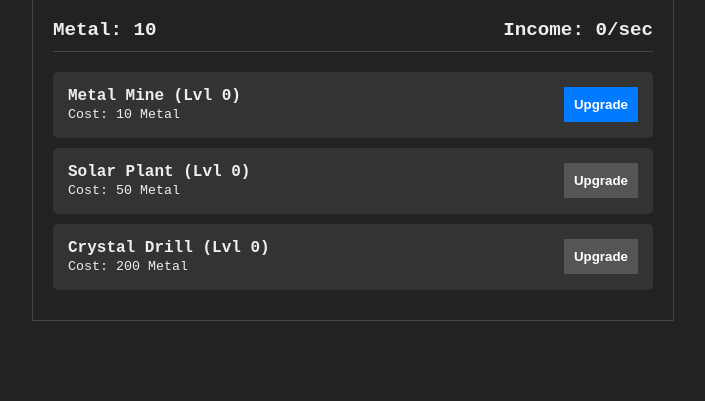
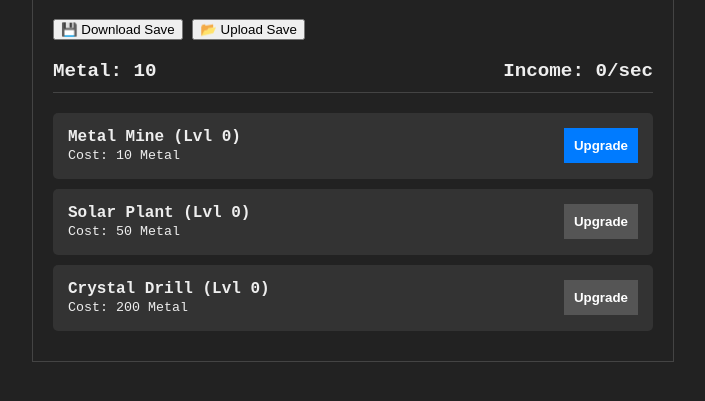
Before and after one commit to joaodperes/Stardust, a plain HTML site: page spacecolony.html in a window 1280 px wide. Shown: the part 113-514 px from the top of the page, without its empty margins (287-992 px from the left). Drawn offline with Linux system fonts and the light colour scheme.

Commit message:
Added save/load from local json

```diff
--- a/spacecolony.html
+++ b/spacecolony.html
@@ -21,6 +21,11 @@
 
 <div class="container">
     <h1>🚀 Colony Command</h1>
+        <div style="margin-bottom: 20px;">
+        <button onclick="downloadSave()">💾 Download Save</button>
+        <input type="file" id="upload-input" style="display:none" onchange="uploadSave(event)">
+        <button onclick="document.getElementById('upload-input').click()">📂 Upload Save</button>
+    </div>
 
     <div class="resource-bar">
         <div class="res-item">Metal: <span id="metal-display">0</span></div>
@@ -32,48 +37,26 @@
 </div>
 
 <script>
-    // --- 1. THE DATA (STATE) ---
-    // This holds all the numbers that matter.
+    // --- 1. THE DATA ---
     let gameData = {
         metal: 10,
         buildings: {
-            mine: {
-                name: "Metal Mine",
-                level: 0,
-                baseCost: 10,
-                baseProd: 5
-            },
-            solar: {
-                name: "Solar Plant",
-                level: 0,
-                baseCost: 50,
-                baseProd: 5 // Just an example, maybe this boosts energy later?
-            },
-            crystal: {
-                name: "Crystal Drill",
-                level: 0,
-                baseCost: 200,
-                baseProd: 10 // Placeholder for future resource
-            }
+            mine: { name: "Metal Mine", level: 0, baseCost: 10, baseProd: 5 },
+            solar: { name: "Solar Plant", level: 0, baseCost: 50, baseProd: 5 },
+            crystal: { name: "Crystal Drill", level: 0, baseCost: 200, baseProd: 10 }
         },
         lastTick: Date.now()
     };
 
     // --- 2. THE LOGIC ---
-    // Functions that calculate numbers but don't touch the screen.
-
     function getProduction() {
-        // Income = Level * Base Production
-        // If Mine is level 5, income is 5 * 1 = 5 per second.
         let mineProd = gameData.buildings.mine.level * gameData.buildings.mine.baseProd;
         let solarProd = gameData.buildings.solar.level * gameData.buildings.solar.baseProd;
         let crystalProd = gameData.buildings.crystal.level * gameData.buildings.crystal.baseProd;
-
         return mineProd + solarProd + crystalProd;
     }
 
     function getCost(buildingKey) {
-        // Cost increases by 1.5x for every level
         let b = gameData.buildings[buildingKey];
         return Math.floor(b.baseCost * Math.pow(1.5, b.level));
     }
@@ -83,93 +66,144 @@
         if (gameData.metal >= cost) {
             gameData.metal -= cost;
             gameData.buildings[key].level++;
-            updateUI(); // Refresh screen immediately after click
+            // We don't need to call a render function here anymore,
+            // because the loop handles the text updates automatically!
         }
     }
 
-    // --- SAVING & LOADING ---
-
     function saveGame() {
-        // Convert our object to a text string and save it to the browser
         localStorage.setItem("spaceColonySave", JSON.stringify(gameData));
     }
 
     function loadGame() {
         let savedGame = JSON.parse(localStorage.getItem("spaceColonySave"));
-
-        // If a save exists, load it!
         if (savedGame !== null) {
             gameData = savedGame;
-
-            // --- OFFLINE PROGRESS ---
-            // Calculate time passed since we last saved
             let now = Date.now();
             let secondsOffline = (now - gameData.lastTick) / 1000;
-
-            // Safety check: Don't give resources if it's been less than 1 second
             if (secondsOffline > 1) {
                 let offlineIncome = getProduction() * secondsOffline;
                 gameData.metal += offlineIncome;
-                alert("Welcome back! You were gone for " + Math.floor(secondsOffline) + " seconds.\nYou earned " + Math.floor(offlineIncome) + " Metal.");
+                // alert("Welcome back..."); // Commented out to be less annoying while testing
             }
         }
     }
 
-    // --- 3. THE ENGINE (LOOP) ---
-    // This runs automatically every 100 milliseconds (0.1 seconds)
-    setInterval(function() {
-        let now = Date.now();
-        // Calculate how much time passed in seconds (e.g., 0.1s)
-        let deltaTime = (now - gameData.lastTick) / 1000;
+    // --- 3. THE UI SETUP (⭐ NEW PART) ---
+    // We run this ONLY ONCE to create the buttons.
+    // We give specific IDs to the parts that need to change (cost, level, button).
+    function createBuildingList() {
+        let listHtml = "";
+        for (let key in gameData.buildings) {
+            let b = gameData.buildings[key];
+            listHtml += `
+            <div class="building">
+                <div>
+                    <strong>${b.name} (Lvl <span id="lvl-${key}">0</span>)</strong><br>
+                    <small>Cost: <span id="cost-${key}">0</span> Metal</small>
+                </div>
+                <button id="btn-${key}" onclick="buyBuilding('${key}')">
+                    Upgrade
+                </button>
+            </div>`;
+        }
+        document.getElementById("building-list").innerHTML = listHtml;
+    }
 
-        // Add resources
-        let incomePerSecond = getProduction();
-        gameData.metal += incomePerSecond * deltaTime;
-
-        gameData.lastTick = now;
-        updateUI(); // Draw the new numbers
-
-        // Auto-save every tick (or you can create a separate loop for this)
-        if (Math.floor(now) % 10 === 0) { // Simple trick to save roughly every 10 seconds
-            saveGame();
-        }
-    }, 100);
-
-    // --- 4. THE UI (RENDERING) ---
-    // Updates the HTML to match the Data.
-    function updateUI() {
+    // --- 4. THE UI UPDATER (⭐ OPTIMIZED) ---
+    // This runs 10 times a second. It ONLY updates numbers, it does not destroy HTML.
+    function updateGUI() {
         // Update top bar
         document.getElementById("metal-display").innerText = Math.floor(gameData.metal);
         document.getElementById("income-display").innerText = getProduction();
 
-        // Render Buildings (Advanced: We rebuild the HTML list every frame to keep it simple)
-        let listHtml = "";
-
-        // Loop through every building in our data
+        // Update each building's numbers without killing the button
         for (let key in gameData.buildings) {
             let b = gameData.buildings[key];
             let cost = getCost(key);
             let canAfford = gameData.metal >= cost;
 
-            // Create the HTML for one building row
-            listHtml += `
-            <div class="building">
-                <div>
-                    <strong>${b.name} (Lvl ${b.level})</strong><br>
-                    <small>Cost: ${cost} Metal</small>
-                </div>
-                <button onclick="buyBuilding('${key}')" ${canAfford ? '' : 'disabled'}>
-                    Upgrade
-                </button>
-            </div>`;
+            // Update the text using the IDs we created in createBuildingList
+            document.getElementById(`lvl-${key}`).innerText = b.level;
+            document.getElementById(`cost-${key}`).innerText = cost;
+
+            // Toggle the button disabled state
+            document.getElementById(`btn-${key}`).disabled = !canAfford;
         }
-
-        document.getElementById("building-list").innerHTML = listHtml;
     }
 
-    // Initial render
+    // --- 5. THE ENGINE ---
+    // Initialize
     loadGame();
-    updateUI();
+    createBuildingList(); // ⭐ Build the HTML once
+
+    setInterval(function() {
+        let now = Date.now();
+        let deltaTime = (now - gameData.lastTick) / 1000;
+
+        gameData.metal += getProduction() * deltaTime;
+        gameData.lastTick = now;
+
+        updateGUI(); // ⭐ Update the numbers
+
+        // Auto-save roughly every 10 seconds
+        // (Using a safer timestamp check)
+        if (Date.now() - lastSaveTime > 10000) {
+            saveGame();
+            lastSaveTime = Date.now();
+        }
+    }, 100);
+
+    let lastSaveTime = Date.now(); // helper for the auto-save
+
+    // --- 💾 SAVE FILE MANAGEMENT ---
+    function downloadSave() {
+        // 1. Convert the game object to a pretty-printed string
+        const dataStr = JSON.stringify(gameData, null, 2);
+
+        // 2. Create a "Blob" (a file-like object)
+        const blob = new Blob([dataStr], { type: "application/json" });
+
+        // 3. Create a temporary link and "click" it automatically
+        const url = URL.createObjectURL(blob);
+        const link = document.createElement("a");
+        link.href = url;
+        link.download = "colony_save.json";
+        document.body.appendChild(link);
+        link.click();
+
+        // 4. Cleanup
+        document.body.removeChild(link);
+        URL.revokeObjectURL(url);
+    }
+
+    function uploadSave(event) {
+        const file = event.target.files[0];
+        if (!file) return;
+
+        const reader = new FileReader();
+        reader.onload = function(e) {
+            try {
+                const loadedData = JSON.parse(e.target.result);
+
+                // ⭐ FIXED: Changed 'resources' to 'metal' to match your actual data
+                if (loadedData.buildings && loadedData.metal !== undefined) {
+                    gameData = loadedData;
+
+                    // IMPORTANT: Save it so it persists after the reload
+                    localStorage.setItem("spaceColonySave", JSON.stringify(gameData));
+
+                    alert("Save loaded successfully!");
+                    location.reload();
+                } else {
+                    alert("Invalid save file: Missing metal or buildings!");
+                }
+            } catch (err) {
+                alert("Error: The file is not a valid JSON.");
+            }
+        };
+        reader.readAsText(file);
+    }
 
 </script>
 </body>
```
